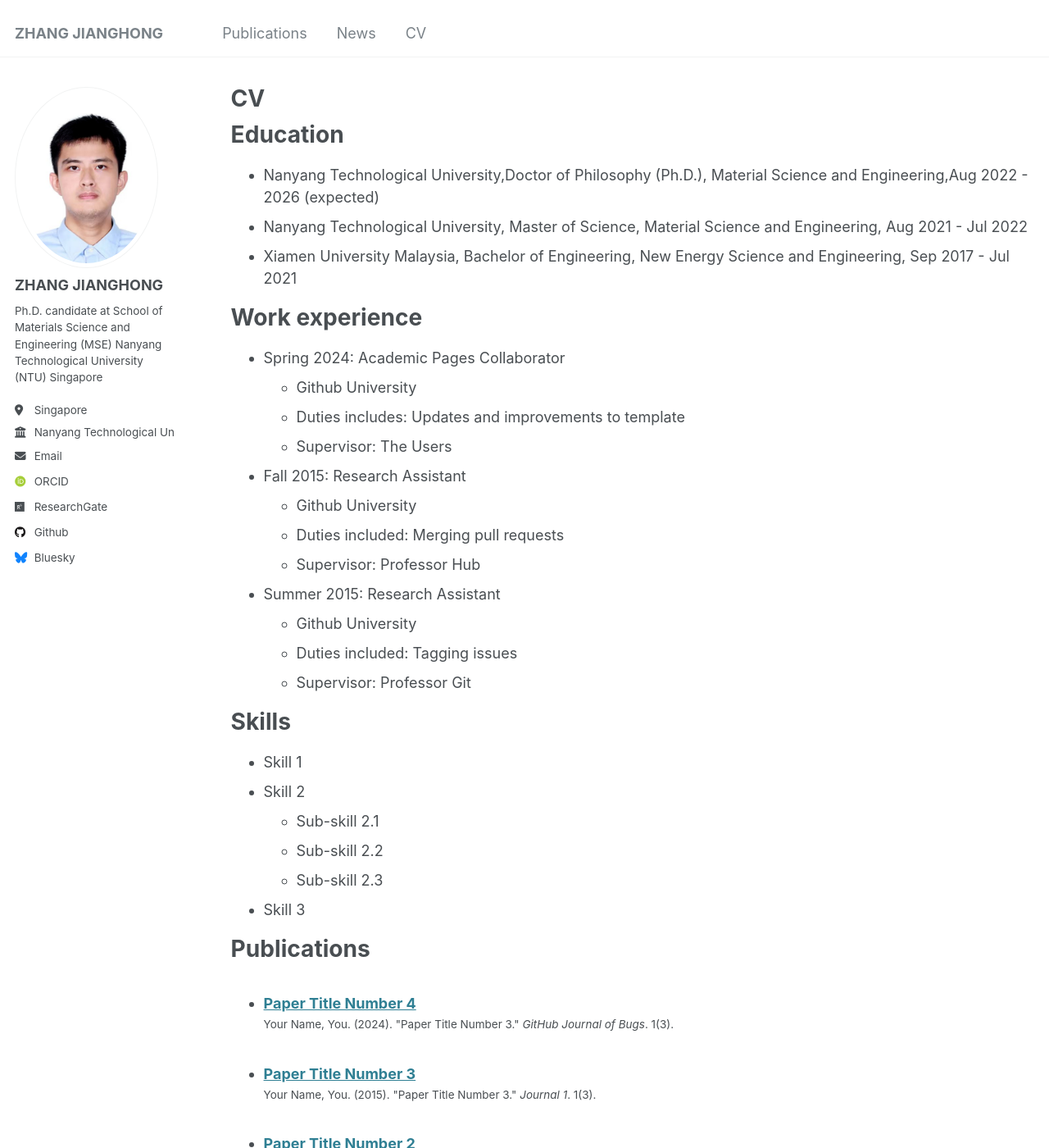
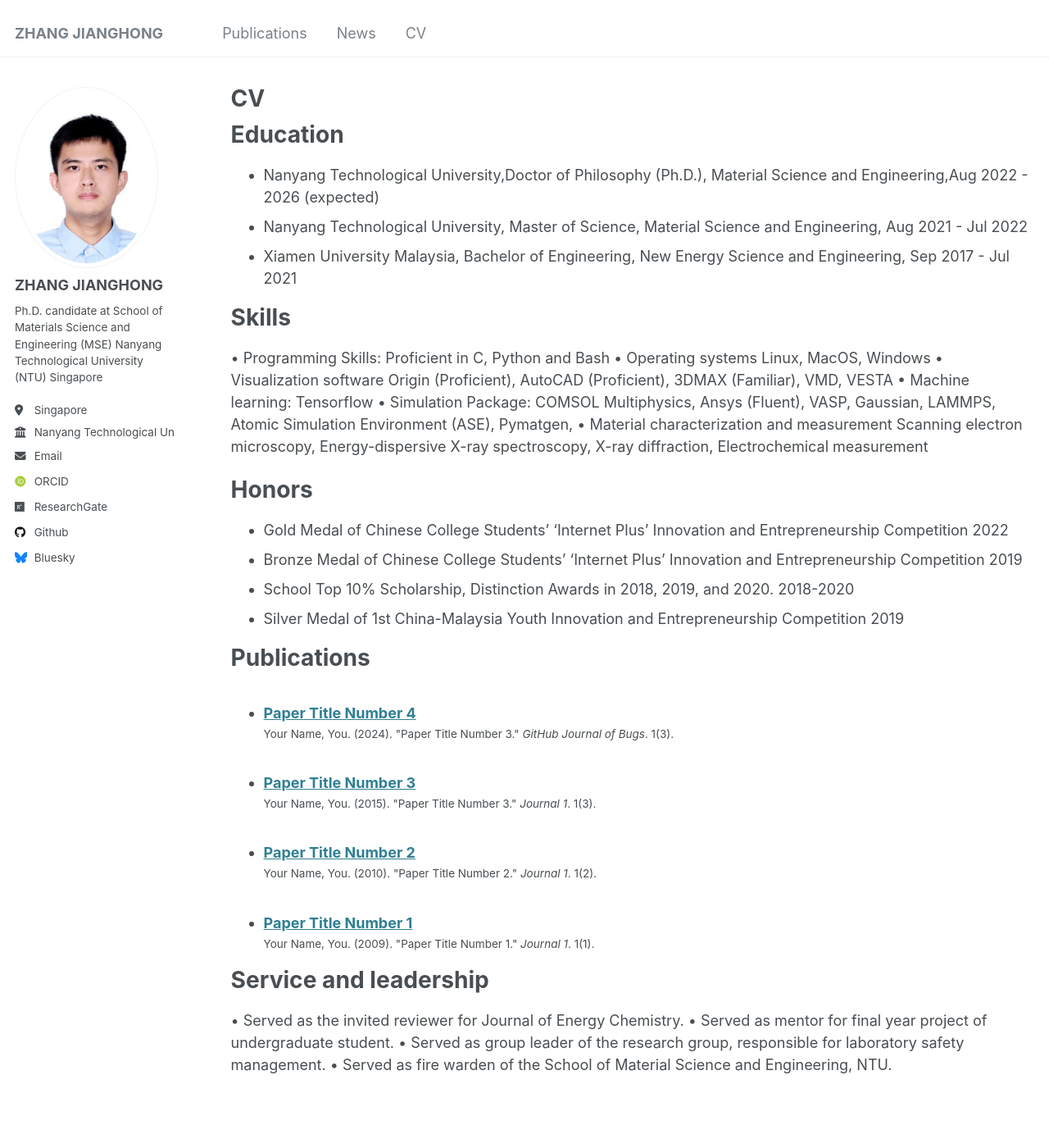
Before and after one commit to zjh990724/zjh990724.github.io, a Jekyll site: the page built from _pages/cv.md, in a window 1280 px wide and 1400 px high. Shown: the whole window at 82% size. Built offline with Jekyll 4.4.1, drawn with Linux system fonts in a browser that asks for light colours; some web fonts are replaced; some of the changed text lies outside the part shown.

Commit message:
Update cv.md

```diff
--- a/_pages/cv.md
+++ b/_pages/cv.md
@@ -15,31 +15,22 @@ Education
 * Nanyang Technological University, Master of Science, Material Science and Engineering, Aug 2021 - Jul 2022
 * Xiamen University Malaysia, Bachelor of Engineering, New Energy Science and Engineering, Sep 2017 - Jul 2021
 
-Work experience
-======
-* Spring 2024: Academic Pages Collaborator
-  * Github University
-  * Duties includes: Updates and improvements to template
-  * Supervisor: The Users
-
-* Fall 2015: Research Assistant
-  * Github University
-  * Duties included: Merging pull requests
-  * Supervisor: Professor Hub
-
-* Summer 2015: Research Assistant
-  * Github University
-  * Duties included: Tagging issues
-  * Supervisor: Professor Git
-
 Skills
 ======
-* Skill 1
-* Skill 2
-  * Sub-skill 2.1
-  * Sub-skill 2.2
-  * Sub-skill 2.3
-* Skill 3
+•	Programming Skills:	Proficient in C, Python and Bash
+•	Operating systems	Linux, MacOS, Windows
+•	Visualization software	Origin (Proficient), AutoCAD (Proficient), 3DMAX (Familiar), VMD, VESTA
+•	Machine learning:	Tensorflow
+•	Simulation Package:	COMSOL Multiphysics, Ansys (Fluent), VASP, Gaussian, LAMMPS, Atomic Simulation Environment (ASE), Pymatgen,
+•	Material characterization and
+measurement	Scanning electron microscopy, Energy-dispersive X-ray spectroscopy, X-ray diffraction, Electrochemical measurement
+
+Honors
+======
+* Gold Medal of Chinese College Students’ ‘Internet Plus’ Innovation and Entrepreneurship Competition	2022
+*	Bronze Medal of Chinese College Students’ ‘Internet Plus’ Innovation and Entrepreneurship Competition	2019
+*	School Top 10% Scholarship, Distinction Awards in 2018, 2019, and 2020.	2018-2020
+*	Silver Medal of 1st China-Malaysia Youth Innovation and Entrepreneurship Competition	2019
 
 Publications
 ======
@@ -47,18 +38,9 @@ Publications
     {% include archive-single-cv.html %}
   {% endfor %}</ul>
 
-Talks
-======
-  <ul>{% for post in site.talks reversed %}
-    {% include archive-single-talk-cv.html  %}
-  {% endfor %}</ul>
-
-Teaching
-======
-  <ul>{% for post in site.teaching reversed %}
-    {% include archive-single-cv.html %}
-  {% endfor %}</ul>
-
 Service and leadership
 ======
-* Currently signed in to 43 different slack teams
+•	Served as the invited reviewer for Journal of Energy Chemistry.
+•	Served as mentor for final year project of undergraduate student.
+•	Served as group leader of the research group, responsible for laboratory safety management.
+•	Served as fire warden of the School of Material Science and Engineering, NTU.
```
